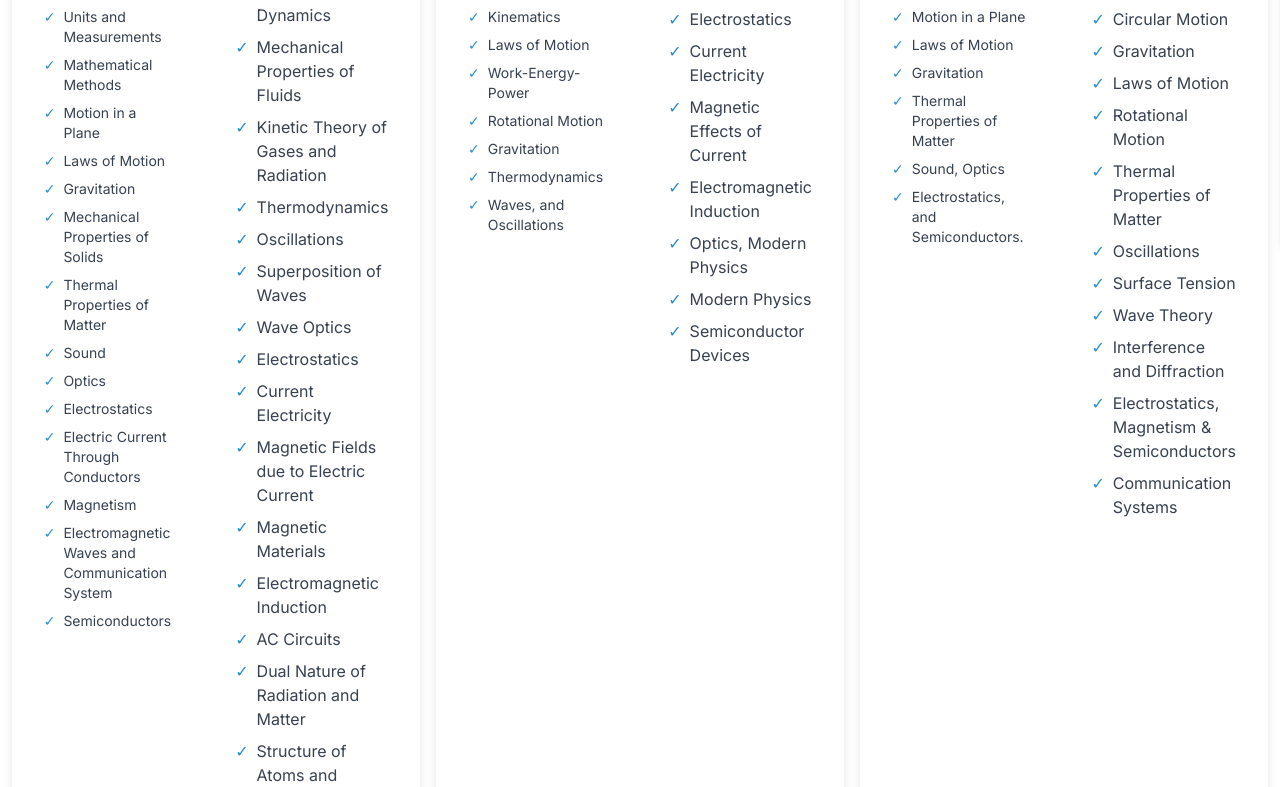
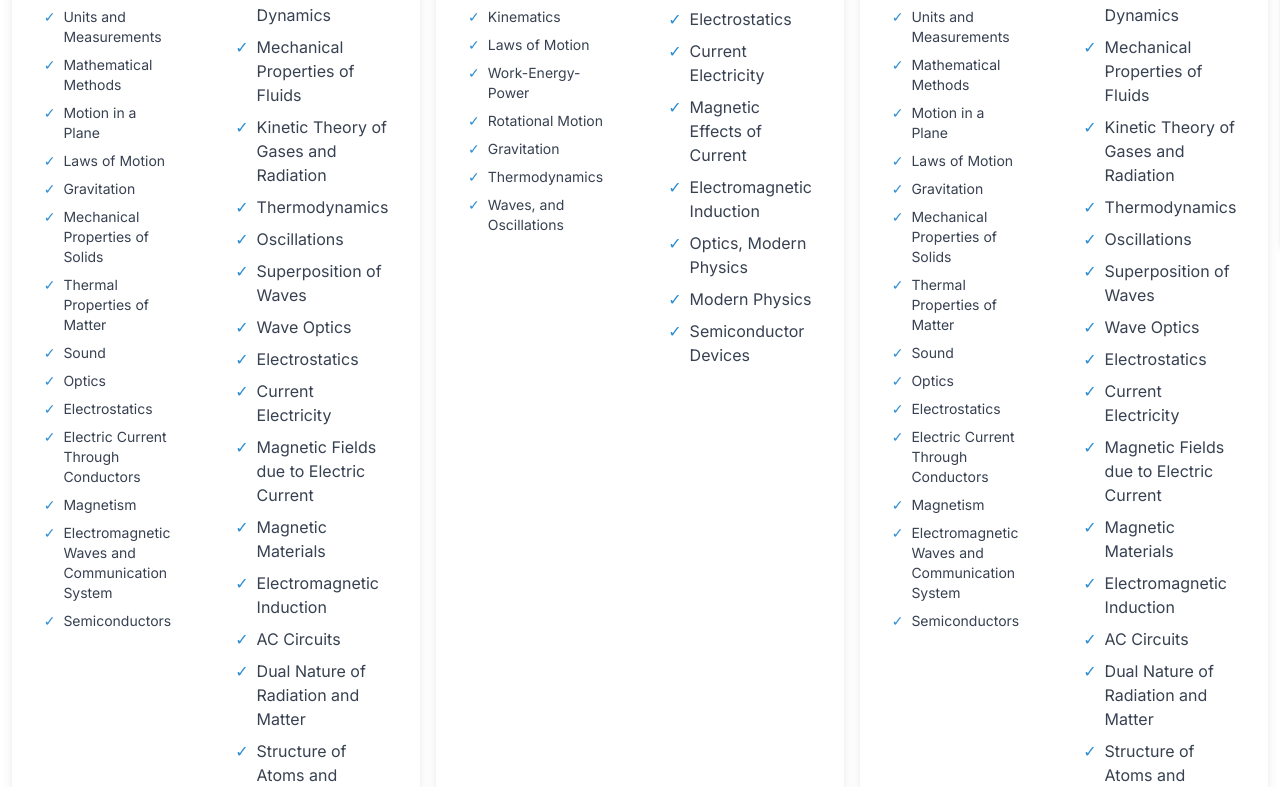
Before and after one commit to suhasledange/impulseacademy, a React (Vite) app: page /courses in a window 1280 px wide. Shown: the part 553-1340 px from the top of the page. Built offline with nearby package versions, Linux system fonts and the light colour scheme; no server answers; a web font is replaced by a local one.

Commit message:
update complete

```diff
--- a/src/components/Baner/Baner.jsx
+++ b/src/components/Baner/Baner.jsx
@@ -17,7 +17,7 @@ const Baner = () => {
         <WhyShould/>
 
         {/* baner2 */}
-        <Baner2 title="Sharpen Your Talents with Professional Guidance!!!" image={Books} className1="justify-between bg-text-head max-w-screen-lg lg:py-2 py-0" className="w-[100%] lg:w-[30%] md:w-[60%]" imageWidth="w-28 h-24"/>
+        <Baner2 title="Sharpen Your Talents with Professional Guidance!!!" image={Books} className1="justify-between bg-text-head lg:max-w-screen-lg lg:py-2 py-0" className="w-[100%] lg:w-[30%] md:w-[60%]" imageWidth="w-28 h-24"/>
       </Container>
     </div>
   );
--- a/src/components/Baner/Baner2.jsx
+++ b/src/components/Baner/Baner2.jsx
@@ -3,7 +3,7 @@ import React from 'react'
 const Baner2 = ({title,image,className,className1,imageWidth}) => {
   return (
     <div className={`flex items-center box-shadow-lg rounded-3xl w-full py-3 px-8 gap-20 ${className1}`}>
-        <h3 className={`lg:text-xl text-lg text-white ${className}`}>{title}
+        <h3 className={`lg:text-xl md:text-lg text-md text-white ${className}`}>{title}
         </h3>
         {image && <div className={`${imageWidth}`}>
             <img className='w-full h-full object-contain' src={image} alt='book'/>
--- a/src/components/Baner/WhatShould.jsx
+++ b/src/components/Baner/WhatShould.jsx
@@ -39,7 +39,7 @@ const WhatShould = () => {
           competitive exams like{" "}
           <span className="text-black">JEE, and MHT-CET</span>, while also
           while also offering in-depth support for{" "}
-          <span className="text-black">11th and 12th-grade </span>
+          <span className="text-black">11th and 12th state board </span>
           Physics.With a focus on personalized learning and proven
           results,we are dedicated to helping students achieve their
           dreams
--- a/src/components/Course/CourseOverviewCard.jsx
+++ b/src/components/Course/CourseOverviewCard.jsx
@@ -45,9 +45,11 @@ const CourseOverviewCard = ({ course }) => {
       </div>
       </div>
       <div className="text-center mt-8">
+        <a href="https://docs.google.com/forms/d/e/1FAIpQLSfkfcPqCHmHB73dxgzlnp3oI8p8QbXTOSdg9qnPKDs9AWGSlA/viewform?vc=0&c=0&w=1&flr=0" target="_blank" aria-label="enroll link">
         <button className="bg-blue-btn duration-200 active:scale-95 hover:bg-text-para text-white font-semibold py-2 px-8 rounded-full shadow-lg lg:text-md text-sm">
           Enroll Now
         </button>
+        </a>
       </div>
 
     </div>
--- a/src/components/Footer/Footer.jsx
+++ b/src/components/Footer/Footer.jsx
@@ -10,9 +10,9 @@ import { FaInstagram } from "react-icons/fa";
 import { FaYoutube } from "react-icons/fa";
 const Footer = () => {
   const socialIcon = [
-    { id: 1, Icon: <FaFacebookF />, link: "#" },
-    { id: 2, Icon: <FaInstagram />, link: "#" },
-    { id: 3, Icon: <FaYoutube />, link: "#" },
+    { id: 1, Icon: <FaFacebookF />, link: "https://www.facebook.com/badgujarmanoj77" },
+    { id: 2, Icon: <FaInstagram />, link: "https://www.instagram.com/badgujarmanoj77?igsh=MXVvdGI3Ymk0ZXhhdw==" },
+    { id: 3, Icon: <FaYoutube />, link: "https://youtube.com/@impulsephysics?si=L63sOx_xuHXtrGK2" },
   ];
 
   return (
--- a/src/components/Hero/Hero.jsx
+++ b/src/components/Hero/Hero.jsx
@@ -11,7 +11,7 @@ const Hero = () => {
 
         <div className='flex items-center lg:gap-20 md:gap-16 gap-14 md:justify-between justify-center'>
         <div className='md:w-[60%] lg:w-[50%] w-[100%]'>
-            <h1 className='text-2xl md:text-3xl lg:text-4xl text-text-head font-Alata font-semibold'>Achieve Excellence in JEE, MHT-CET, & 11th/12th grade physics with-Bhusawal’s leading academy.</h1>
+            <h1 className='text-2xl md:text-3xl lg:text-4xl text-text-head font-Alata font-semibold'>Achieve Excellence in JEE, MHT-CET, & 11th/12th STATE BOARD PHYSICS with-Bhusawal’s leading academy.</h1>
             <p className='mt-4 font-Inder lg:text-[1.2rem] md:text-[1rem] text-[0.9rem] leading-6 text-text-para'>
             Learn from top educators, master competitive exams,
             and secure your future success.
--- a/src/constant/index.js
+++ b/src/constant/index.js
@@ -98,10 +98,10 @@ export const review = [
   {
     id: 1,
     review:
-      "I had an incredible experience with Manoj Badgujar sir as my physics teacher. His passion for the subject is truly inspiring, and he has a remarkable ability to break down complex concepts into clear and easy ways. Using life lessons and fun elements, he made physics feel like a cakewalk. He created a supportive and stimulating learning environment that made physics both enjoyable and rewarding. Thank you for helping me fall in love with physics.",
-    name: "Aditya Thakur",
+      "I have become very confident about physics after joining Impulse academy. Badgujar sir has taught us fundamental concepts of Physics very excellently. He has covered very sincerely all the syllabus of Board exam, CET exam and JEE exam also. He always motivates us very positively.",
+    name: "Eshan Bharambe",
     batch: "Student",
-    image: reviewImg1,
+    image: reviewImg4,
   },
   {
     id: 2,
@@ -124,14 +124,15 @@ export const review1 = [
     batch: "Student",
     image: reviewImg3,
   },
+
   {
     id: 2,
     review:
-      "I have become very confident about physics after joining Impulse academy. Badgujar sir has taught us fundamental concepts of Physics very excellently. He has covered very sincerely all the syllabus of Board exam, CET exam and JEE exam also. He always motivates us very positively.",
-    name: "Eshan Bharambe",
+      "I had an incredible experience with Manoj Badgujar sir as my physics teacher. His passion for the subject is truly inspiring, and he has a remarkable ability to break down complex concepts into clear and easy ways. Using life lessons and fun elements, he made physics feel like a cakewalk. He created a supportive and stimulating learning environment that made physics both enjoyable and rewarding. Thank you for helping me fall in love with physics.",
+    name: "Aditya Thakur",
     batch: "Student",
-    image: reviewImg4,
-  }
+    image: reviewImg1,
+  },
 ];
 
 export const blog = [
@@ -199,7 +200,7 @@ export const facutyInfo = [
     id: 2,
     title: "Experience",
     description:
-      "With over 14 years of experience in coaching classes and 10 years in engineering college teaching, Prof.Manoj p. Badgujar brings a wealth of knowledge and experties to his students.",
+      "With over 14 years of experience in coaching classes and 10 years in engineering college teaching, Prof. Manoj. P. Badgujar brings a wealth of knowledge and experties to his students.",
   },
   {
     id: 3,
@@ -290,31 +291,44 @@ export const CourseEnrollInfo = [
   },
   {
     id: 3,
-    title: "11th/12th Board Course Overview",
+    title: "11th/12th State Board Course Overview",
     image: examIcon,
     description:
       "Our Maharashtra State Board Physics course comprehensively covers the syllabus for both 11th and 12th Board exams, primarily focusing on written, theoretical answers, derivations, and explanations, allowing students to showcase their conceptual clarity. The syllabus is divided into two main sections.",
       topics: {
         class11: [
+          "Units and Measurements",
+          "Mathematical Methods",
           "Motion in a Plane",
           "Laws of Motion",
           "Gravitation",
+          "Mechanical Properties of Solids",
           "Thermal Properties of Matter",
-        "Sound, Optics",
-        "Electrostatics, and Semiconductors.",
+          "Sound",
+          "Optics",
+          "Electrostatics",
+          "Electric Current Through Conductors",
+          "Magnetism",
+          "Electromagnetic Waves and Communication System",
+          "Semiconductors",
         ],
         class12: [
-        "Circular Motion",
-        "Gravitation",
-        "Laws of Motion",
-        "Rotational Motion",
-        "Thermal Properties of Matter",
+          "Rotational Dynamics",
+          "Mechanical Properties of Fluids",
+          "Kinetic Theory of Gases and Radiation",
+          "Thermodynamics",
           "Oscillations",
-        "Surface Tension",
-        "Wave Theory",
-        "Interference and Diffraction",
-        "Electrostatics, Magnetism & Semiconductors",
-        "Communication Systems",
+          "Superposition of Waves",
+          "Wave Optics",
+          "Electrostatics",
+          "Current Electricity",
+          "Magnetic Fields due to Electric Current",
+          "Magnetic Materials",
+          "Electromagnetic Induction",
+          "AC Circuits",
+          "Dual Nature of Radiation and Matter",
+          "Structure of Atoms and Nuclei",
+          "Semiconductor Devices",
         ],
       },
   },
--- a/src/pages/About.jsx
+++ b/src/pages/About.jsx
@@ -21,7 +21,7 @@ const About = () => {
             alongside strong support for 11th and 12th-state board studies.
             Achieving key milestones, including over 500 successful students in
             top exams, the academy continues to evolve by incorporating modern
-            teaching methods and fostering a in passion for learning in every
+            teaching methods and fostering a passion for learning in every
             student.
           </p>
         </div>
--- a/src/pages/Courses.jsx
+++ b/src/pages/Courses.jsx
@@ -91,9 +91,11 @@ const Courses = () => {
           <h1 className="lg:text-xl text-lg mb-8 font-medium text-center text-text-head">
             Ready to take your Physics Skills to the next level?
           </h1>
+          <a href="https://docs.google.com/forms/d/e/1FAIpQLSfkfcPqCHmHB73dxgzlnp3oI8p8QbXTOSdg9qnPKDs9AWGSlA/viewform?vc=0&c=0&w=1&flr=0" target="_blank" aria-label="enroll link">
           <button className="lg:text-lg text-md text-white rounded-xl hover:bg-text-para hover:shadow-lg duration-200 bg-blue-btn px-8 py-3 w-full">
             Enroll Now
           </button>
+          </a>
         </div>
       </Container>
     </div>
```
Lines whose indentation alone changed are shown as unchanged.
